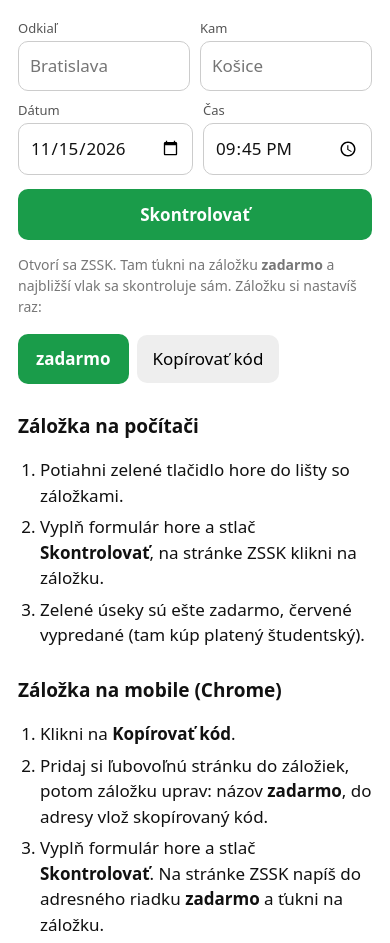
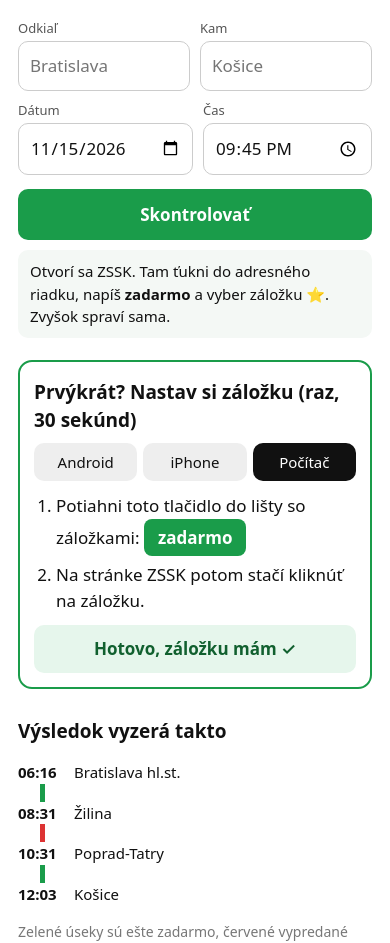
Before and after one commit to shirley-claw/shirley-claw.github.io, a plain HTML site: page zadarmo/index.html in a window 390 px wide. Shown: the part 157-1100 px from the top of the page. Drawn offline with Linux system fonts and the light colour scheme.

Commit message:
Zadarmo: phone-first setup (Android/iPhone steps), roomier overlay

```diff
--- a/zadarmo/index.html
+++ b/zadarmo/index.html
@@ -24,8 +24,16 @@
   body{margin:0;background:#fff;color:#111;font:17px/1.5 system-ui,-apple-system,Segoe UI,Roboto,sans-serif}
   main{max-width:640px;margin:0 auto;padding:28px 18px 60px}
   h1{font-size:30px;margin:0 0 4px} .sub{color:#555;margin:0 0 22px}
-  .bm{display:inline-block;padding:12px 18px;border-radius:10px;background:#1a9c4a;color:#fff;font-weight:600;text-decoration:none;cursor:grab}
-  button{font:inherit;padding:11px 16px;border-radius:10px;border:0;background:#eee;cursor:pointer;margin-left:8px}
+  .bm{display:inline-block;padding:6px 14px;border-radius:8px;background:#1a9c4a;color:#fff;font-weight:600;text-decoration:none;cursor:grab}
+  button{font:inherit;padding:11px 16px;border-radius:10px;border:0;background:#eee;color:#111;cursor:pointer}
+  .hint{background:#f4f8f5;border-radius:10px;padding:10px 12px;font-size:15px;margin:10px 0 0}
+  .setup{border:2px solid #1a9c4a;border-radius:14px;padding:4px 14px 14px;margin-top:22px}
+  .setup h2{margin-top:12px}
+  .tabs{display:flex;gap:6px;margin:8px 0 12px} .tabs button{flex:1;padding:8px;font-size:15px}
+  .tabs button.on{background:#111;color:#fff}
+  .setup ol{margin:12px 0} .setup ol:not(.on){display:none}
+  .copy{width:100%;background:#111;color:#fff;font-weight:600}
+  .done{width:100%;background:#e6f6ec;color:#11602f;font-weight:600}
   ol{padding-left:22px} li{margin:6px 0}
   h2{font-size:19px;margin:28px 0 6px}
   .demo{display:flex;flex-direction:column;gap:0;margin:16px 0;font-size:15px}
@@ -44,26 +52,42 @@
 <p class="sub">Bezplatné študentské lístky na tvoj vlak sú vypredané? Zisti, na ktorých úsekoch ešte sú za 0 € a zaplať len zvyšok.</p>
 
 <form id="f">
-  <div class="row"><label>Odkiaľ<input name="from" required placeholder="Bratislava"></label><label>Kam<input name="to" required placeholder="Košice"></label></div>
+  <div class="row"><label>Odkiaľ<input name="from" required placeholder="Bratislava" autocapitalize="words"></label><label>Kam<input name="to" required placeholder="Košice" autocapitalize="words"></label></div>
   <div class="row"><label>Dátum<input name="date" type="date" required></label><label>Čas<input name="time" type="time" required></label></div>
   <button class="go">Skontrolovať</button>
 </form>
-<p class="muted">Otvorí sa ZSSK. Tam ťukni na záložku <b>zadarmo</b> a najbližší vlak sa skontroluje sám. Záložku si nastavíš raz:</p>
-<p><a class="bm" id="bm" href="#">zadarmo</a><button id="copy">Kopírovať kód</button></p>
+<p class="hint">Otvorí sa ZSSK. Tam ťukni do adresného riadku, napíš <b>zadarmo</b> a vyber záložku ⭐. Zvyšok spraví sama.</p>
 
-<h2>Záložka na počítači</h2>
-<ol>
-  <li>Potiahni zelené tlačidlo hore do lišty so záložkami.</li>
-  <li>Vyplň formulár hore a stlač <b>Skontrolovať</b>, na stránke ZSSK klikni na záložku.</li>
-  <li>Zelené úseky sú ešte zadarmo, červené vypredané (tam kúp platený študentský).</li>
-</ol>
+<section class="setup" id="setup">
+  <h2>Prvýkrát? Nastav si záložku (raz, 30 sekúnd)</h2>
+  <div class="tabs"><button data-t="android">Android</button><button data-t="ios">iPhone</button><button data-t="pc">Počítač</button></div>
+  <button class="copy" id="copy">1. Skopírovať kód záložky</button>
+  <ol data-p="android">
+    <li>Ťukni na <b>⋮</b> vpravo hore a potom na <b>☆</b>. Uloží sa táto stránka.</li>
+    <li>Dole vyskočí <b>Upraviť</b>, ťukni naň. (Alebo ⋮ → Záložky → podrž novú záložku → Upraviť.)</li>
+    <li>Názov prepíš na <b>zadarmo</b>. Adresu celú vymaž a vlož skopírovaný kód. Ulož.</li>
+  </ol>
+  <ol data-p="ios">
+    <li>Ťukni na <b>Zdieľať</b> (štvorček so šípkou) → <b>Pridať záložku</b> → Uložiť.</li>
+    <li>Otvor záložky (ikonka knižky) → <b>Upraviť</b> → ťukni na novú záložku.</li>
+    <li>Názov prepíš na <b>zadarmo</b>. Adresu celú vymaž a vlož skopírovaný kód. Hotovo.</li>
+  </ol>
+  <ol data-p="pc">
+    <li>Potiahni toto tlačidlo do lišty so záložkami: <a class="bm" id="bm" href="#">zadarmo</a></li>
+    <li>Na stránke ZSSK potom stačí kliknúť na záložku.</li>
+  </ol>
+  <button class="done" id="done">Hotovo, záložku mám ✓</button>
+</section>
+<p class="muted"><a href="#" id="again" hidden>Nastaviť záložku znova</a></p>
 
-<h2>Záložka na mobile (Chrome)</h2>
-<ol>
-  <li>Klikni na <b>Kopírovať kód</b>.</li>
-  <li>Pridaj si ľubovoľnú stránku do záložiek, potom záložku uprav: názov <b>zadarmo</b>, do adresy vlož skopírovaný kód.</li>
-  <li>Vyplň formulár hore a stlač <b>Skontrolovať</b>. Na stránke ZSSK napíš do adresného riadku <b>zadarmo</b> a ťukni na záložku.</li>
-</ol>
+<h2>Výsledok vyzerá takto</h2>
+<div class="demo">
+  <span><b>06:16</b>Bratislava hl.st.</span><i></i>
+  <span><b>08:31</b>Žilina</span><i class="r"></i>
+  <span><b>10:31</b>Poprad-Tatry</span><i></i>
+  <span><b>12:03</b>Košice</span>
+</div>
+<p class="muted">Zelené úseky sú ešte zadarmo, červené vypredané (tam kúp platený študentský lístok).</p>
 
 <h2>Ako to funguje</h2>
 <p>Aplikácia prejde nákupný formulár ZSSK pre rôzne úseky tvojho vlaku (cestujúci Žiak/študent 100%ZzC) a pozrie sa, kde ZSSK ešte pustí bezplatný lístok ďalej a kde hlási „vypredané“. Skúšobný lístok, ktorý pritom skončí v košíku, hneď zase vyhodí, aby nikomu neblokoval miesto. Najdlhší bezplatný kus hľadá binárne, takže aj pri dlhej trase stačí pár kontrol. Jedna kontrola trvá okolo 10 sekúnd. Nič nekupuje a nič neposiela inam, lístky si potom kúpiš na ZSSK sám.</p>
@@ -84,11 +108,26 @@
   };
   const bm = document.getElementById('bm');
   bm.href = code;
-  bm.onclick = e => { e.preventDefault(); alert('Túto záložku potiahni do lišty so záložkami. Spúšťa sa na stránke predaj.zssk.sk.'); };
-  document.getElementById('copy').onclick = async () => {
-    try { await navigator.clipboard.writeText(code); } catch (e) { prompt('Skopíruj:', code); return; }
-    document.getElementById('copy').textContent = 'Skopírované ✓';
+  bm.onclick = e => { e.preventDefault(); alert('Túto záložku potiahni do lišty so záložkami.'); };
+  const copy = document.getElementById('copy');
+  copy.onclick = async () => {
+    try { await navigator.clipboard.writeText(code); copy.textContent = 'Skopírované ✓ teraz krok 2'; }
+    catch (e) { prompt('Skopíruj tento kód:', code); }
   };
+  const tabs = [...document.querySelectorAll('.tabs button')];
+  const pick = t => {
+    tabs.forEach(b => b.classList.toggle('on', b.dataset.t === t));
+    document.querySelectorAll('.setup ol').forEach(o => o.classList.toggle('on', o.dataset.p === t));
+    copy.hidden = t === 'pc';
+  };
+  tabs.forEach(b => b.onclick = () => pick(b.dataset.t));
+  const ua = navigator.userAgent;
+  pick(/iPhone|iPad|iPod/.test(ua) ? 'ios' : /Android/.test(ua) ? 'android' : 'pc');
+  const setup = document.getElementById('setup'), again = document.getElementById('again');
+  const showSetup = on => { setup.hidden = !on; again.hidden = on; };
+  showSetup(!localStorage.getItem('zadarmo-bm'));
+  document.getElementById('done').onclick = () => { localStorage.setItem('zadarmo-bm', '1'); showSetup(false); };
+  again.onclick = e => { e.preventDefault(); localStorage.removeItem('zadarmo-bm'); showSetup(true); };
 </script>
 </body>
 </html>
--- a/zadarmo/run.js
+++ b/zadarmo/run.js
@@ -29,7 +29,7 @@
   root.innerHTML = `<style>
     :host{all:initial}
     .wrap{position:fixed;inset:0;background:#fff;color:#111;font:16px/1.4 system-ui,-apple-system,Segoe UI,Roboto,sans-serif;overflow:auto}
-    .in{max-width:640px;margin:0 auto;padding:16px 16px 60px}
+    .in{max-width:640px;margin:0 auto;padding:52px 16px 60px}
     h1{font-size:22px;margin:4px 0 2px} .sub{color:#666;font-size:14px;margin-bottom:14px}
     label{display:block;font-size:13px;color:#555;margin:10px 0 3px}
     input,select{width:100%;box-sizing:border-box;font:inherit;padding:10px;border:1px solid #ccc;border-radius:8px;background:#fff;color:#111}
```
